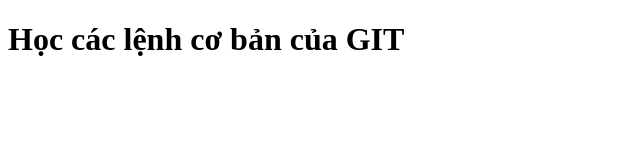
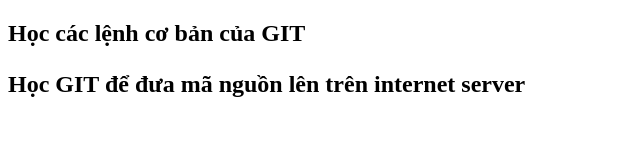
Before and after one commit to 4301104114/demo, a plain HTML site: page index.html in a window 1280 px wide. Shown: the whole page, without its empty margins (0-640 px from the left). Drawn offline with Linux system fonts and the light colour scheme.

Commit message:
3 insertion and 1 deletion for file index

```diff
--- a/index.html
+++ b/index.html
@@ -7,6 +7,8 @@
     <title>test GIT</title>
 </head>
 <body>
-    <h1>Học các lệnh cơ bản của GIT</h1>
+    <h2>Học các lệnh cơ bản của GIT</h>
+    <p>Học GIT để đưa mã nguồn lên trên internet server</p>
+
 </body>
 </html>
```
